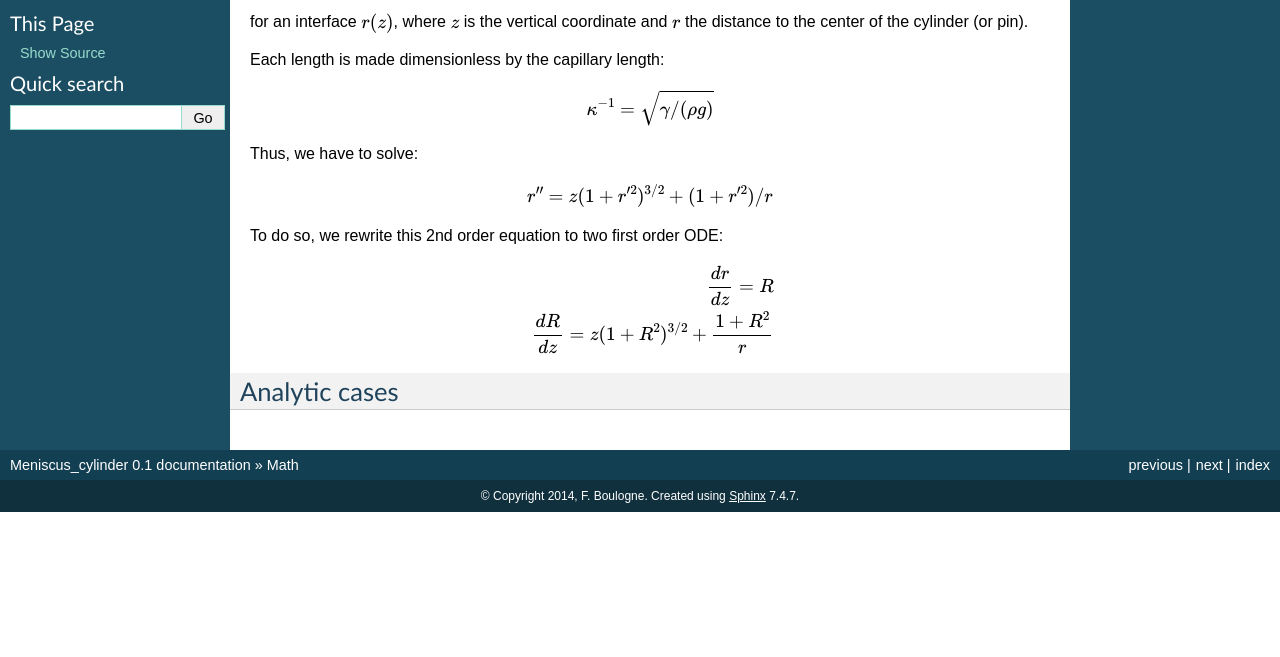
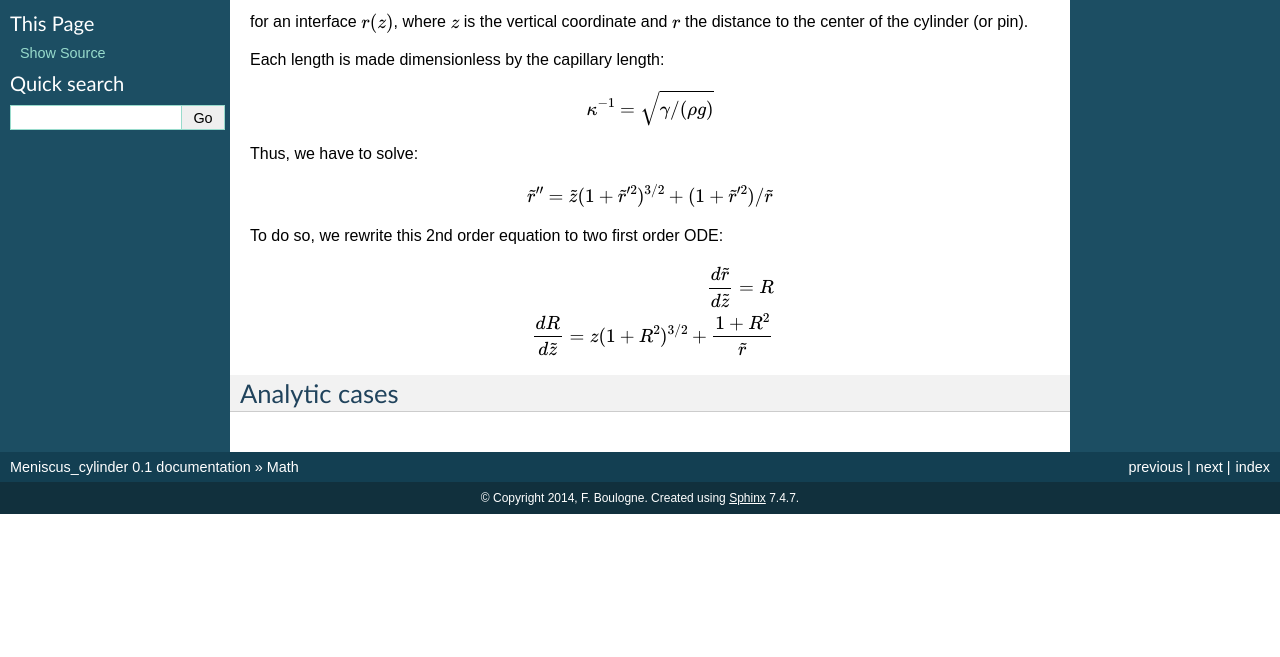
Before and after one commit to sciunto/meniscus, a Sphinx documentation site: the page built from docs/source/math.rst, in a window 1280 px wide. Shown: the part 243-900 px from the top of the page. Built offline with Sphinx 7.4.7, drawn with Linux system fonts in a browser that asks for light colours.

Commit message:
fix equations

```diff
--- a/docs/source/math.rst
+++ b/docs/source/math.rst
@@ -23,15 +23,15 @@ Thus, we have to solve:
 
 .. math::
 
-    r'' = z (1+r'^2)^{3/2}  + (1+r'^2) / r
+    \tilde{r}'' = \tilde{z} (1+\tilde{r}'^2)^{3/2}  + (1+\tilde{r}'^2) / \tilde{r}
 
 To do so, we rewrite this 2nd order equation to two first order ODE:
 
 .. math::
 
-    \frac{dr}{dz} = R
+    \frac{d\tilde{r}}{d\tilde{z}} = R
 
-    \frac{dR}{dz} = z (1+R^2)^{3/2} + \frac{1+R^2 }{r}
+    \frac{dR}{d\tilde{z}} = z (1+R^2)^{3/2} + \frac{1+R^2 }{\tilde{r}}
 
 
 Analytic cases
```
